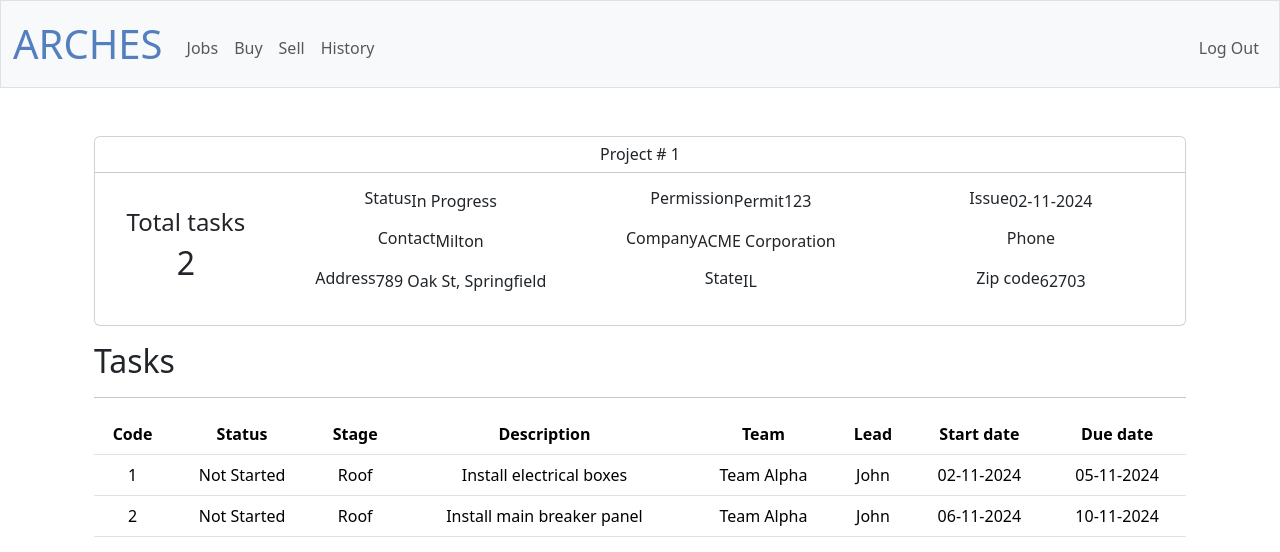
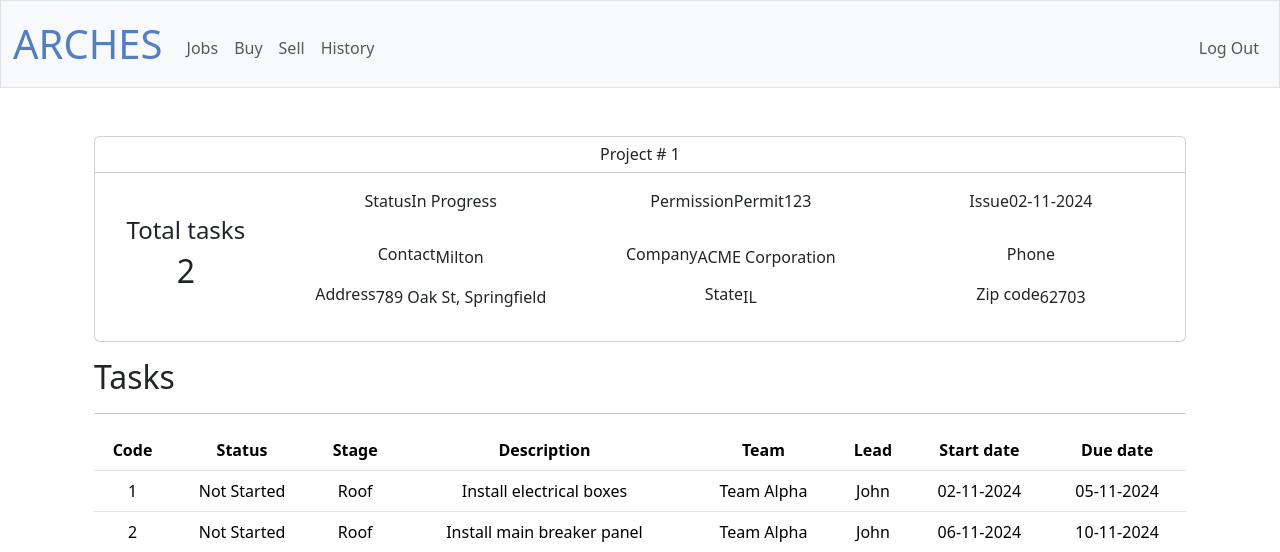
Before and after one commit to RLCM696/company, a Flask app: page /project?project=1 in a window 1280 px wide. Shown: the top 552 px of the page. Run offline with Flask 3, Linux system fonts and the light colour scheme; a user stored in the database is signed in; some libraries are stand-ins or nearby versions.

Commit message:
Sun, Nov 3, 2024, 7:29 PM -05:00

```diff
--- a/templates/project.html
+++ b/templates/project.html
@@ -17,16 +17,16 @@
             <div class="col-md-10">
                 <div class="card-body ">
                     <div class="row">
-                        <div class="col d-flex justify-content-center">
-                            <h6>Status</h6>
+                        <div class="col table table-borderless d-flex justify-content-center">
+                            <p>Status</p>
                             <p>{{project["status"]}}</p>
                         </div>
-                        <div class="col d-flex justify-content-center">
-                            <h6>Permission</h6>
+                        <div class="col table table-borderless d-flex justify-content-center">
+                            <p>Permission</p>
                             <p>{{project["permission"]}}</p>
                         </div>
-                        <div class="col d-flex justify-content-center">
-                            <h6>Issue</h6>
+                        <div class="col table table-borderless d-flex justify-content-center">
+                            <p>Issue</p>
                             <p>{{project["date"]}}</p>
                         </div>
                     </div>
```
Also changed, not shown: 1 other file.
